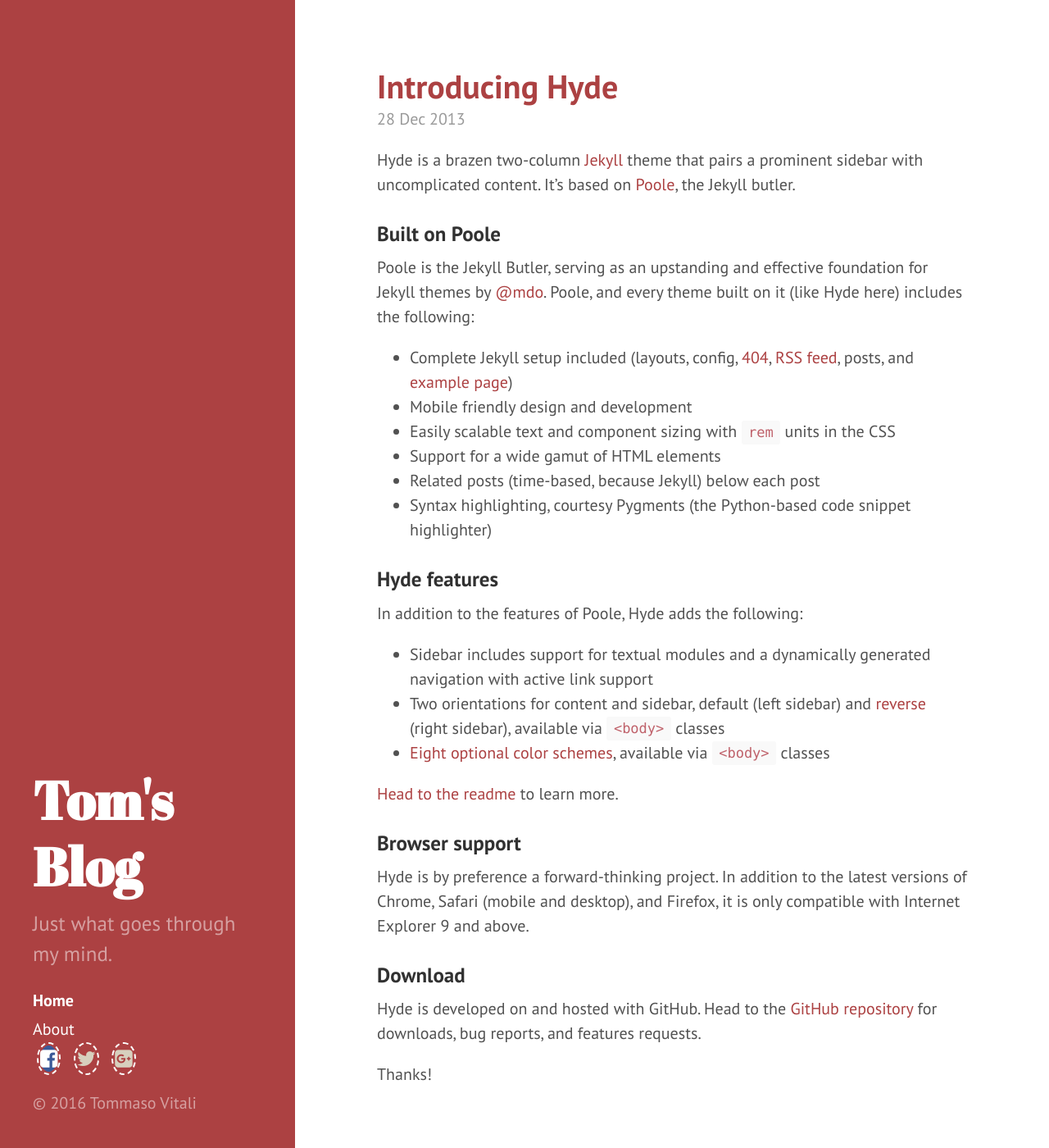
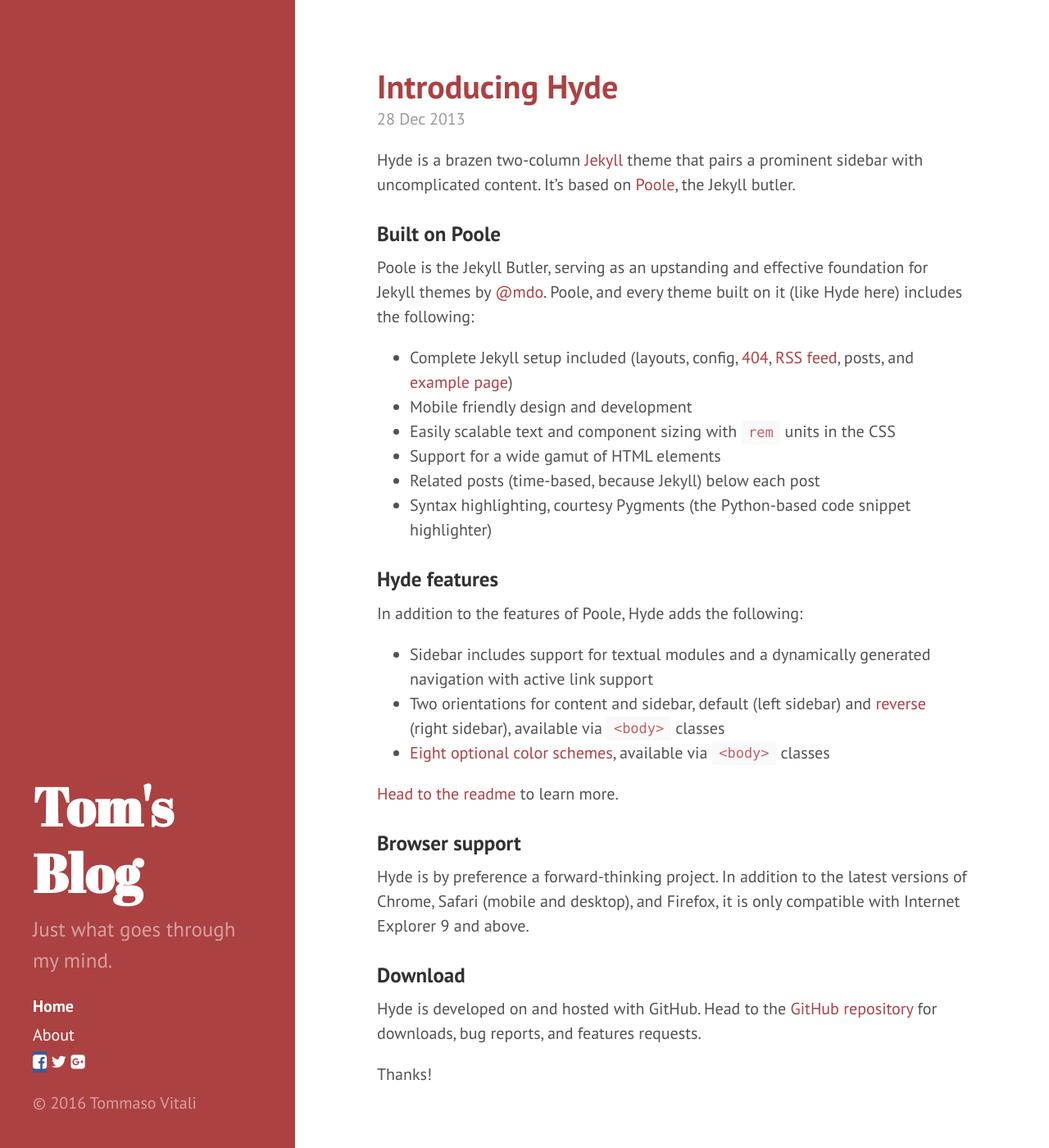
Before and after one commit to tommivitali/tommivitali.github.io, a Jekyll site: the page built from index.html, in a window 1280 px wide and 1400 px high. Shown: the whole window at 82% size. Built offline with Jekyll 4.4.1, drawn with Linux system fonts in a browser that asks for light colours; nearby versions of some CDN libraries; the list of posts is cut into pages by our own code.

Commit message:
Icone social

```diff
--- a/public/css/social.css
+++ b/public/css/social.css
@@ -1,21 +1,11 @@
 .social .link {
   width: 50px;
   height: 50px;
-  border-radius: 50%;
-  border: 2px dashed white;
-  background-clip: content-box;
-  padding: 2px;
-  color: #D7D0BE;
-  margin-left: 5px;
-  margin-right: 5px;
-  font-size: 25px;
 }
 
 .social .link:hover {
   padding: 20px;
   color: white;
-  margin-left: -5px;
-  transform: translateX(5px) rotate(360deg);
 }
 
 .social .link.facebook {
```
